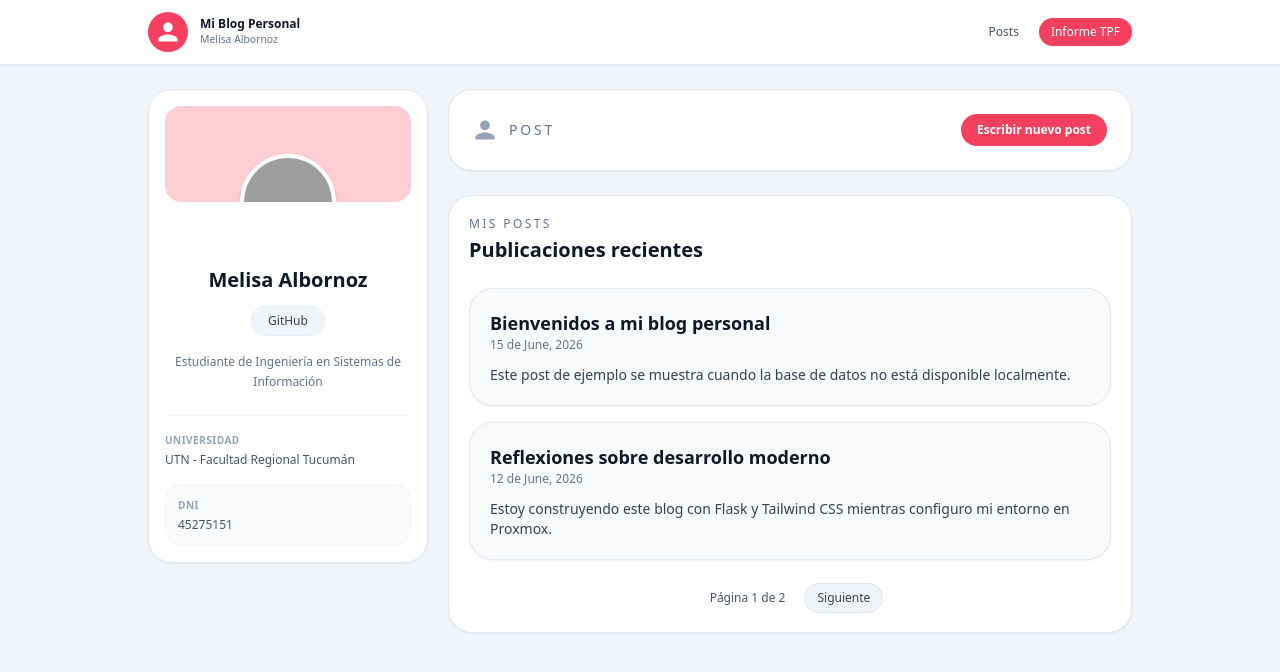
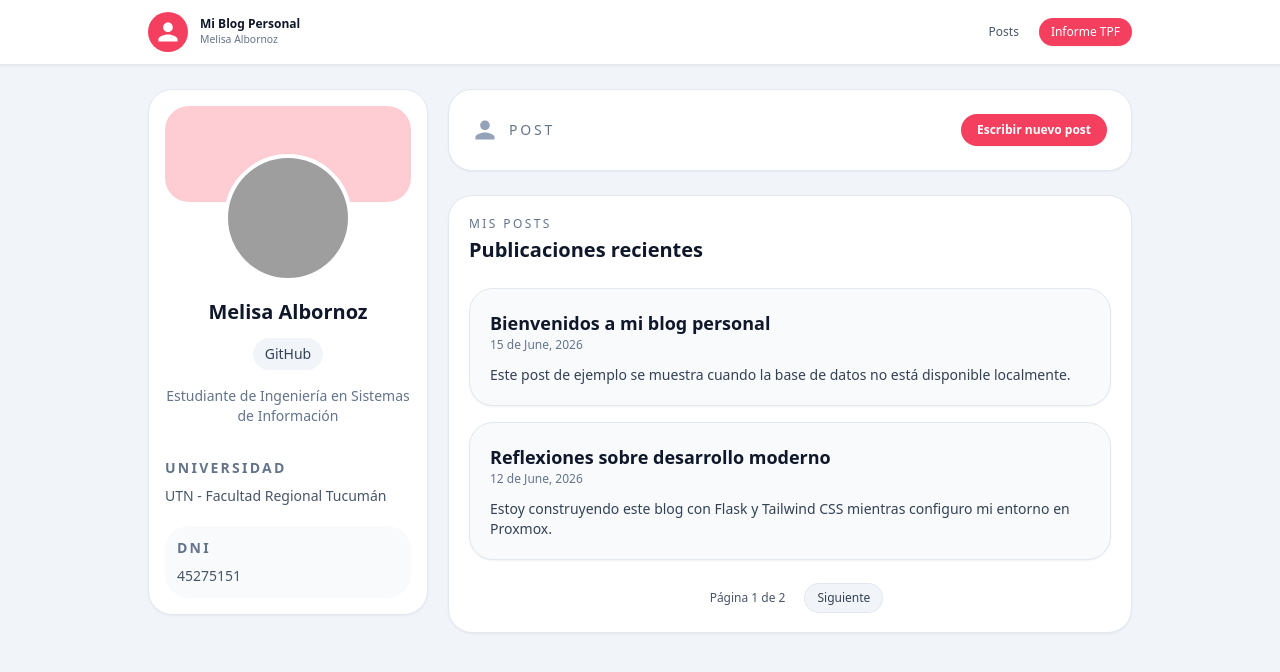
Before and after one commit to AlbMelisa/tfi-blog-flask, a Flask app: page / in a window 1280 px wide. Shown: the top 672 px of the page. Run offline with Flask 3, Linux system fonts and the light colour scheme; data that the repository does not hold is empty; some libraries are stand-ins or nearby versions; grey boxes are pictures that could not be loaded.

Commit message:
Restauracion del codigo anterior

```diff
--- a/templates/index.html
+++ b/templates/index.html
@@ -18,6 +18,7 @@
           </span>
           <div>
             <p class="text-xs font-semibold text-slate-900 flex items-center gap-2">
+
               Mi Blog Personal
             </p>
             <p class="text-[0.65rem] text-slate-500">Melisa Albornoz</p>
@@ -31,40 +32,37 @@
     </div>
 
     <main class="mx-auto grid max-w-5xl gap-5 px-5 py-6 items-start lg:grid-cols-[280px_1fr]">
-
-      <aside class="w-full md:w-[280px] rounded-3xl border border-slate-200 bg-white p-4 shadow-sm self-start overflow-hidden flex-shrink-0 mx-auto">
+      <aside class="rounded-3xl border border-slate-200 bg-white p-4 shadow-sm max-w-[280px] self-start">
         <div class="flex flex-col items-center gap-4 text-center">
-          <div class="relative h-24 w-full overflow-hidden rounded-2xl bg-rose-200">
-            <div class="absolute left-1/2 bottom-0 transform -translate-x-1/2 translate-y-1/2 h-24 w-24 overflow-hidden rounded-full border-4 border-white bg-slate-100 shadow-md">
-              <img src="https://i.postimg.cc/nNbwbyB/mi-perfil.jpg"
+          <div class="relative h-20 sm:h-24 w-full overflow-hidden rounded-3xl bg-rose-200"></div>
+          <div class="relative -mt-12 sm:-mt-16 h-24 sm:h-32 w-24 sm:w-32 overflow-hidden rounded-full border-4 border-white bg-slate-100">
+          <img src="https://i.postimg.cc/ncNbwbyB/mi-perfil.jpg"
             alt="Foto de Melisa Albornoz"
             loading="lazy"
             decoding="async"
             class="w-full h-full object-cover object-center">
           </div>
+          <div class="flex flex-col items-center justify-center gap-2">
+            <h1 class="text-xl font-semibold text-slate-900">Melisa Albornoz</h1>
+            <a href="https://github.com/AlbMelisa/tfi-blog-flask" target="_blank" rel="noopener" class="mt-1 inline-flex items-center gap-2 rounded-full bg-slate-100 px-3 py-1.5 text-sm text-slate-700 hover:bg-slate-200">GitHub</a>
+          </div>
+          <p class="text-sm text-slate-500">Estudiante de Ingeniería en Sistemas de Información</p>
         </div>
 
-          <div class="pt-12 flex flex-col items-center justify-center gap-2">
-            <h1 class="text-xl font-bold text-slate-900">Melisa Albornoz</h1>
-            <a href="https://github.com/AlbMelisa/tfi-blog-flask" target="_blank" rel="noopener" class="mt-1 inline-flex items-center gap-2 rounded-full bg-slate-100 px-4 py-1.5 text-xs font-medium text-slate-700 hover:bg-slate-200 border border-slate-200/60 transition-colors">GitHub</a>
-          </div>
-          <p class="text-xs text-slate-500 leading-relaxed px-1">Estudiante de Ingeniería en Sistemas de Información</p>
+        <div class="mt-8 space-y-5 text-sm text-slate-700">
+          <div>
+            <p class="font-semibold uppercase tracking-[0.16em] text-slate-500">Universidad</p>
+            <p class="mt-2 text-slate-600">UTN - Facultad Regional Tucumán</p>
           </div>
 
-        <div class="mt-6 space-y-4 text-xs text-slate-700 border-t border-slate-100 pt-4">
-          <div>
-            <p class="font-bold uppercase tracking-wider text-slate-400 text-[10px]">Universidad</p>
-            <p class="mt-1 font-medium text-slate-600">UTN - Facultad Regional Tucumán</p>
-          </div>
-
-          <div class="rounded-2xl bg-slate-50 p-3 border border-slate-100">
-            <p class="font-bold uppercase tracking-wider text-slate-400 text-[10px]">DNI</p>
-            <p class="mt-1 font-medium text-slate-600">45275151</p>
+          <div class="rounded-3xl bg-slate-50 p-3">
+            <p class="font-semibold uppercase tracking-[0.16em] text-slate-500">DNI</p>
+            <p class="mt-2 text-slate-600">45275151</p>
           </div>
         </div>
       </aside>
 
-      <section id="posts" class="space-y-6">
+      <section class="space-y-6">
         <div class="rounded-3xl border border-slate-200 bg-white p-6 shadow-sm">
           <div class="flex flex-col gap-4 sm:flex-row sm:items-center sm:justify-between">
             <div class="flex items-center gap-3">
@@ -77,6 +75,7 @@
               <label for="post-modal-toggle" class="inline-flex cursor-pointer items-center justify-center rounded-full bg-rose-500 px-4 py-2 text-xs font-semibold text-white shadow-sm transition hover:bg-rose-600">Escribir nuevo post</label>
             </div>
           </div>
+
         </div>
 
 <div class="rounded-3xl border border-slate-200 bg-white p-5 shadow-sm">
@@ -97,7 +96,7 @@
                   <p class="text-xs text-slate-500">{{ post.created_at.strftime('%d de %B, %Y') if post.created_at else '' }}</p>
                 </div>
               </div>
-              <p class="mt-3 text-sm text-slate-700 whitespace-pre-line">{{ post.content }}</p>
+              <p class="mt-3 text-sm text-slate-700">{{ post.content }}</p>
             </article>
             {% endfor %}
             {% else %}
@@ -109,14 +108,15 @@
 
           <div class="mt-6 flex flex-wrap items-center justify-center gap-2 text-xs">
             {% if page > 1 %}
-            <a href="/45275151?page={{ page - 1 }}" class="rounded-full bg-slate-100 px-3 py-1.5 text-slate-700 ring-1 ring-slate-200 hover:bg-slate-200">Anterior</a>
+            <a href="/?page={{ page - 1 }}" class="rounded-full bg-slate-100 px-3 py-1.5 text-slate-700 ring-1 ring-slate-200 hover:bg-slate-200">Anterior</a>
             {% endif %}
             <span class="px-3 py-1.5 text-slate-600">Página {{ page }} de {{ total_pages }}</span>
             {% if page < total_pages %}
-            <a href="/45275151?page={{ page + 1 }}" class="rounded-full bg-slate-100 px-3 py-1.5 text-slate-700 ring-1 ring-slate-200 hover:bg-slate-200">Siguiente</a>
+            <a href="/?page={{ page + 1 }}" class="rounded-full bg-slate-100 px-3 py-1.5 text-slate-700 ring-1 ring-slate-200 hover:bg-slate-200">Siguiente</a>
             {% endif %}
           </div>
         </div>
+
       </section>
     </main>
 
@@ -127,8 +127,7 @@
         <label for="post-modal-toggle" class="absolute right-5 top-5 cursor-pointer text-slate-500 transition hover:text-slate-900">✕</label>
         <h3 class="text-xl font-semibold text-slate-900">Nuevo post</h3>
         <p class="mt-2 text-sm text-slate-500">Completa el título y el contenido, luego envía para agregar al blog.</p>
-
-        <form action="{{ url_for('add_post') }}" method="POST" class="mt-6 space-y-4">
+        <form action="/45275151/add-post" method="post" class="mt-6 space-y-4">
           <div>
             <label class="block text-sm font-medium text-slate-700">Título</label>
             <input name="title" type="text" maxlength="255" required class="mt-2 w-full rounded-3xl border border-slate-200 bg-slate-50 px-4 py-3 text-slate-900 outline-none transition focus:border-rose-500 focus:ring-2 focus:ring-rose-100" placeholder="Escribe el título del post" />
```
Lines whose indentation alone changed are shown as unchanged.
